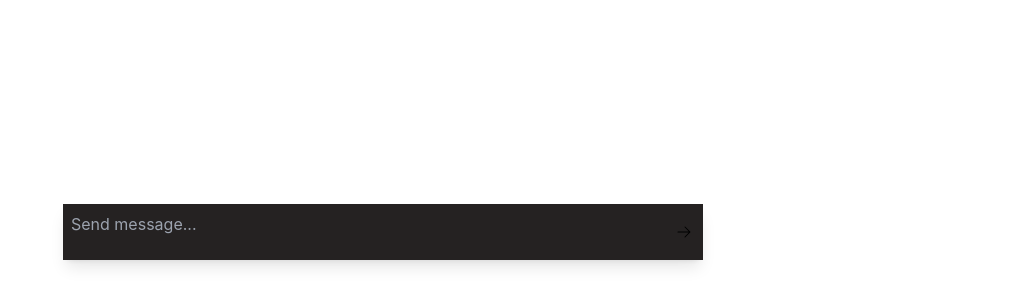
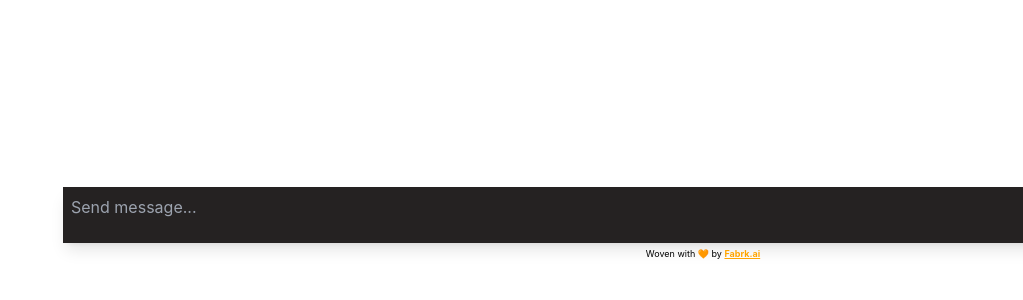
Before and after one commit to FabrkAI/fabrk-chat, a React (Create React App) app: page / in a window 1280 px wide. Shown: the part 500-800 px from the top of the page, without its empty margins (257-1280 px from the left). Built offline with nearby package versions, Linux system fonts and the light colour scheme; no server answers.

Commit message:
Added link to fabrk.ai

```diff
--- a/src/MessageInput.tsx
+++ b/src/MessageInput.tsx
@@ -26,14 +26,14 @@ function MessageInput() {
 
   return (
     <div
-      className="flex justify-center z-15 relative"
+      className="flex justify-center z-15 relative "
       style={{
         zIndex: 15,
       }}
     >
       {!showMessages && (
         <button
-          className="fixed bottom-24 left-1/2 transform -translate-x-1/2 show-messages-button shadow-lg"
+          className="fixed bottom-24 left-1/2 transform -translate-x-1/2 show-messages-button "
           onClick={() => setShowMessages(true)}
           style={{
             backgroundColor,
@@ -49,17 +49,18 @@ function MessageInput() {
       <form
         onSubmit={handleSubmit}
         className={
-          "fixed bottom-10 left-1/2 transform -translate-x-1/2 w-full  sm:w-1/2 sm:left-1/4 sm:transform-none shadow-lg"
+          "fixed bottom-10 left-1/2 transform -translate-x-1/2 w-full sm:w-1/2 sm:left-1/4 sm:transform-none  "
         }
+        style={{
+          width: width ? `${width}px` : "100%",
+        }}
       >
-        <div className="flex flex-col justify-center items-center">
         <div
-            className={`flex flex-row items-center pb-sm overflow-auto max-h-[45vh]  outline-none  ${borderRadius}`}
+          className={`flex flex-row items-center pb-sm overflow-auto max-h-[45vh]  outline-none  ${borderRadius} shadow-lg`}
           style={{
             height: "56px",
             border: "none",
             outline: "none",
-              boxShadow: "none",
             width: width ? `${width}px` : "100%",
             backgroundColor: backgroundColor || "#252222",
             color: textColor,
@@ -94,7 +95,7 @@ function MessageInput() {
                 handleSubmit(e as any);
               }
             }}
-            ></textarea>
+          />
           <button
             type="submit"
             className="m-1 outline-none  duration-300   relative justify-center text-center items-center rounded-full cursor-pointer  inline-flex text-sm h-8"
@@ -111,7 +112,27 @@ function MessageInput() {
             </div>
           </button>
         </div>
-        </div>
+        <p
+          className="text-center mt-1"
+          style={{
+            color: textColor,
+            fontSize: "9px",
+          }}
+        >
+          Woven with 🧡 by{" "}
+          <a
+            href="https://fabrk.ai"
+            style={{
+              color: "orange",
+              textDecoration: "underline",
+              fontWeight: "bold",
+            }}
+            target="_blank"
+            rel="noreferrer"
+          >
+            Fabrk.ai
+          </a>
+        </p>
       </form>
     </div>
   );
```
Lines whose indentation alone changed are shown as unchanged.
